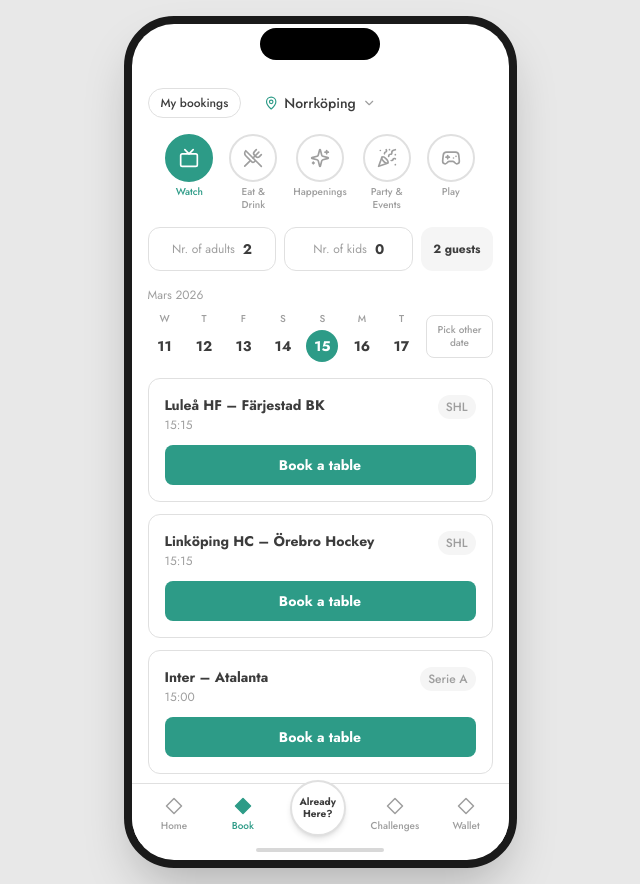
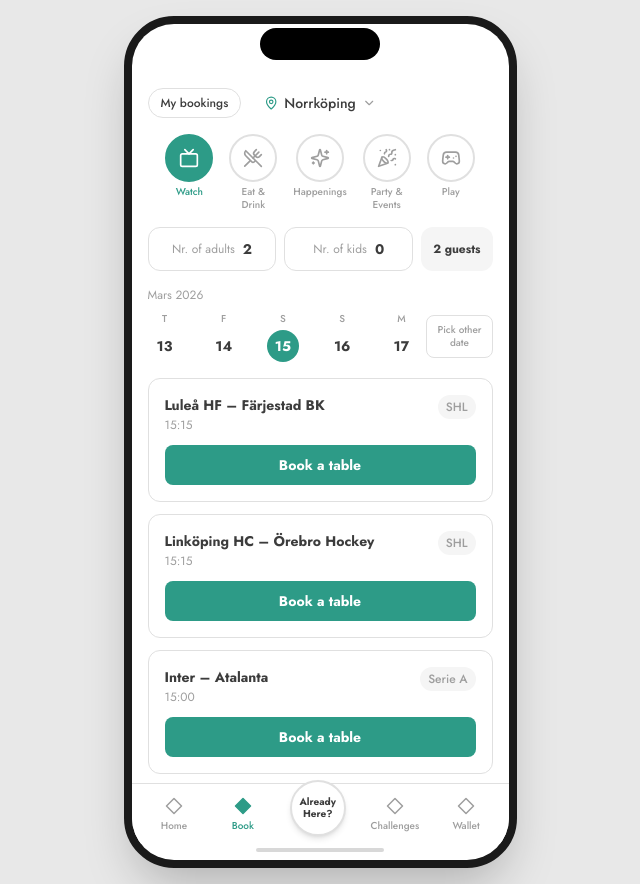
Before and after one commit to johannessonfj-tech/olearys-loyalty-app, a React (Vite) app: page /book in a window 1280 px wide. Shown: the whole page, without its empty margins (320-960 px from the left). Built offline with nearby package versions, Linux system fonts and the light colour scheme.

Commit message:
Reduce calendar to 5 days to remove clutter

```diff
--- a/src/screens/Book.jsx
+++ b/src/screens/Book.jsx
@@ -12,8 +12,8 @@ const CATEGORIES = [
   { id: 'play', label: 'Play', Icon: Gamepad2 },
 ]
 
-const DAYS = ['W', 'T', 'F', 'S', 'S', 'M', 'T']
-const DATES = [11, 12, 13, 14, 15, 16, 17]
+const DAYS = ['T', 'F', 'S', 'S', 'M']
+const DATES = [13, 14, 15, 16, 17]
 
 const MATCHES = [
   { id: 'lulea-farjestad', home: 'Luleå HF', away: 'Färjestad BK', league: 'SHL', time: '15:15' },
```
